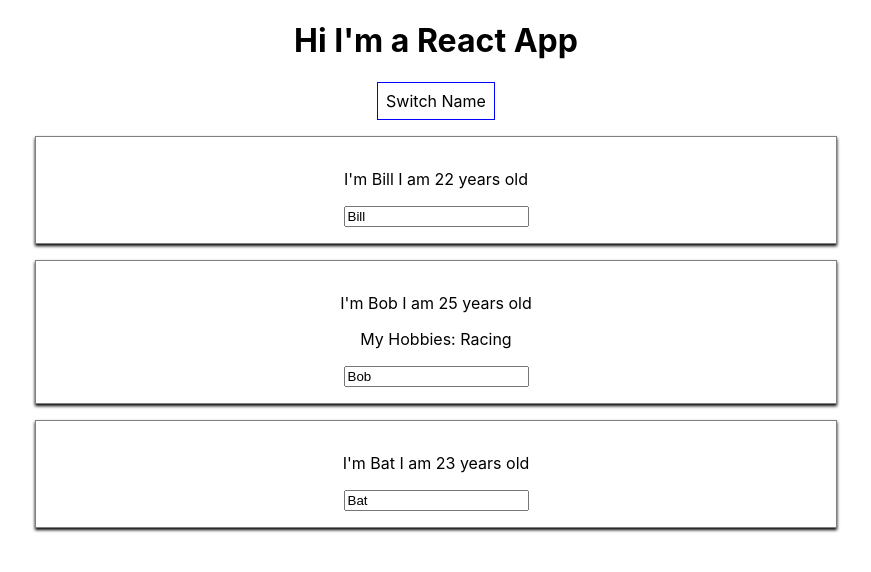
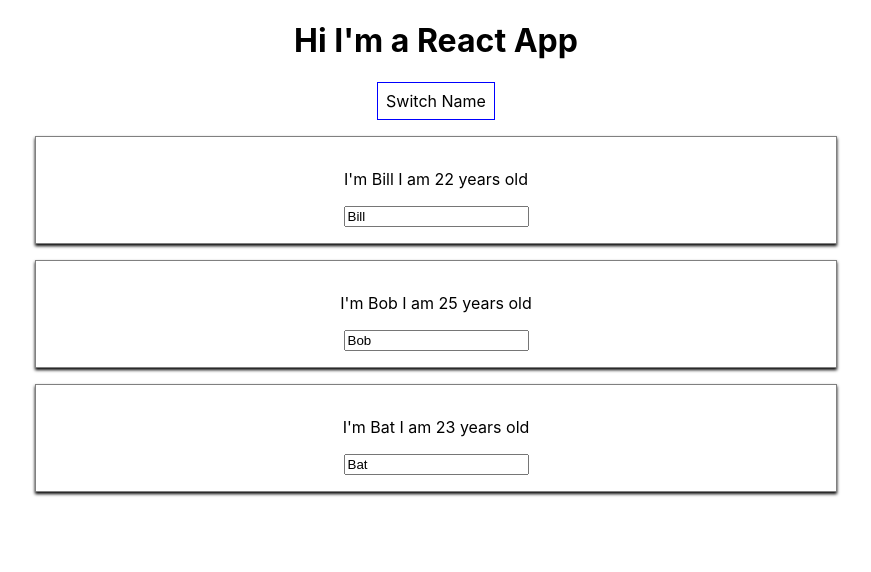
Before and after one commit to cronayne/react-course, a React (Create React App) app in the folder react-app/: page / in a window 1280 px wide. Both pictures are taken after a click on the button "Switch Name". Shown: the top 572 px of the page, without its empty margins (204-1075 px from the left). Built offline with nearby package versions, Linux system fonts and the light colour scheme.

Commit message:
Output Array instead of hard-coded list

```diff
--- a/react-app/src/App.js
+++ b/react-app/src/App.js
@@ -52,17 +52,11 @@
     if (this.state.showPersons) {
       persons = (
           <div>
-              <Person
-                name={this.state.persons[0].name}
-                age={this.state.persons[0].age}/>
-              <Person
-                name={this.state.persons[1].name}
-                age={this.state.persons[1].age}
-                click={this.switchNameHandler.bind(this, "Bill")}
-                changed={this.nameChangedHandler}>My Hobbies: Racing</Person>
-              <Person
-                name={this.state.persons[2].name}
-                age={this.state.persons[2].age} />
+            {this.state.persons.map(person => {
+              return <Person
+                        name={person.name}
+                        age={person.age} />
+            })}
           </div>
       )
     }
```
